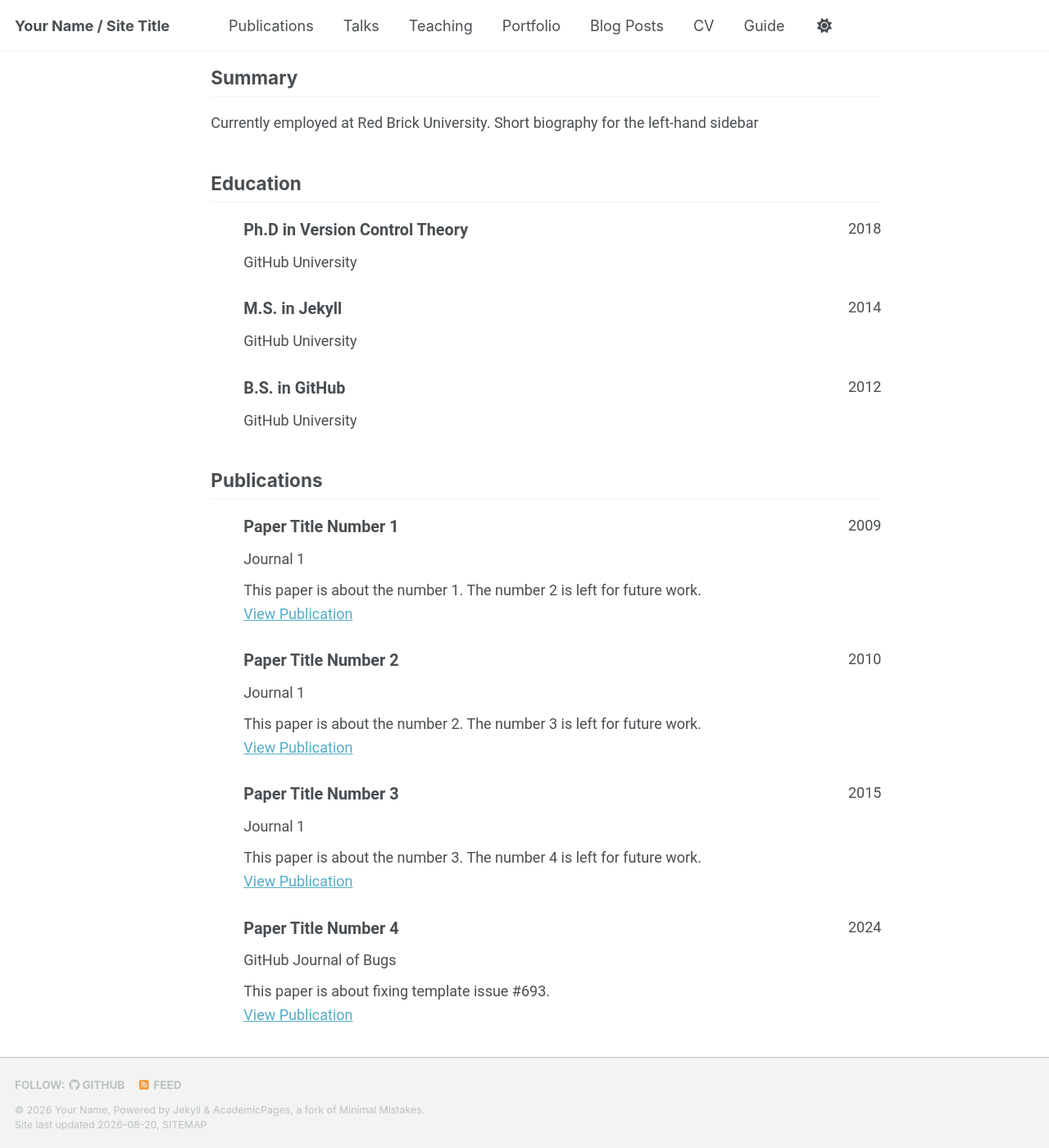
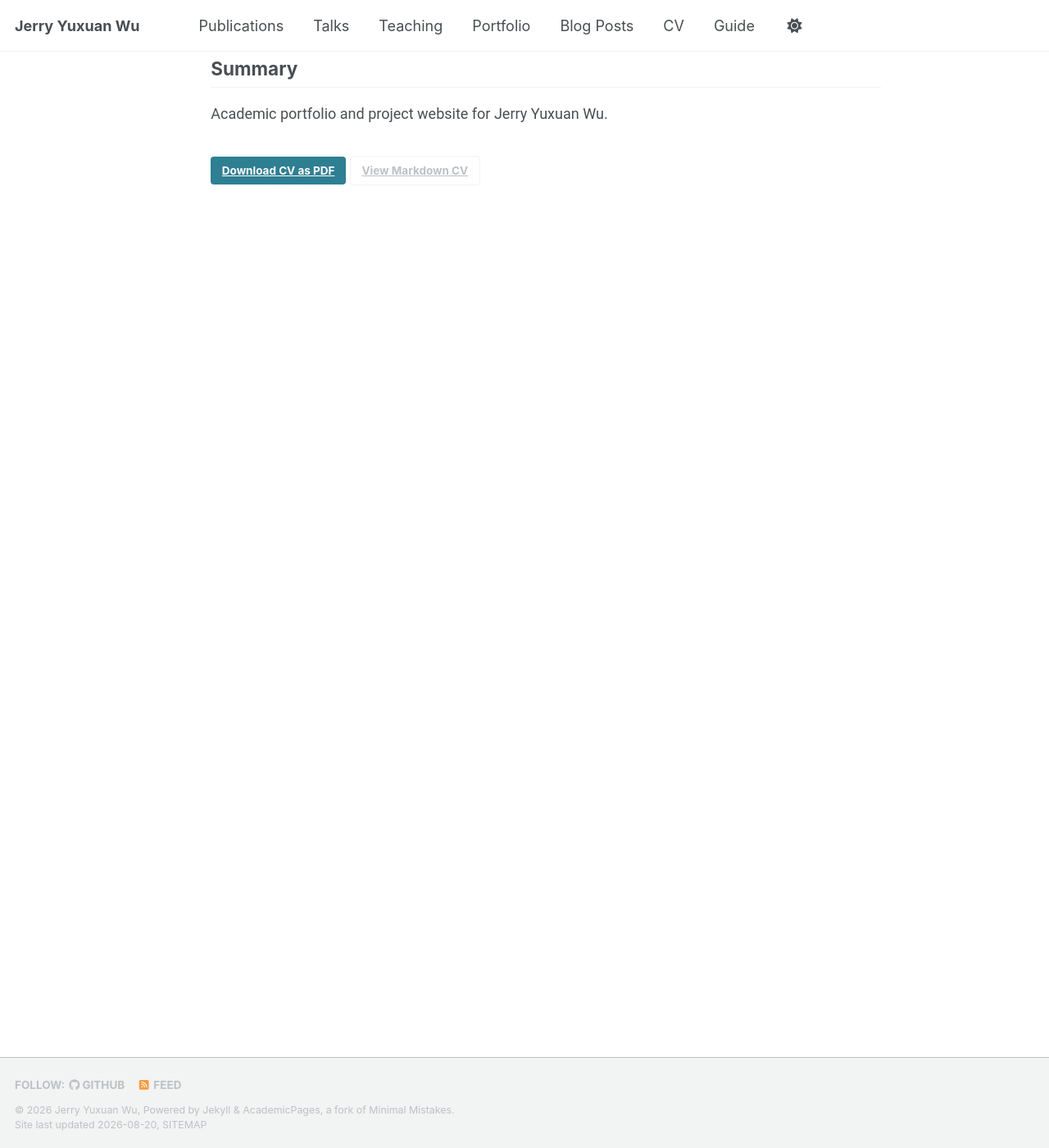
Before and after one commit to JerryYuxuanWu/JerryYuxuanWu.github.io, a Jekyll site: the page built from _pages/cv-json.md, in a window 1280 px wide and 1400 px high, scrolled down 310 px. Shown: the whole window at 82% size. Built offline with Jekyll 4.4.1, drawn with Linux system fonts in a browser that asks for light colours; a style sheet for code colours, icons or effects is not loaded; some of the changed text lies outside the part shown.

Commit message:
Update info

```diff
--- a/_config.yml
+++ b/_config.yml
@@ -9,39 +9,39 @@
 # Basic Site Settings
 locale                   : "en-US"
 site_theme               : "default" # The available themes options are "default", "air", "sunrise", "mint", "dirt" and "contrast"
-title                    : "Your Name / Site Title"
+title                    : "Jerry Yuxuan Wu"
 title_separator          : "-"
-name                     : &name "Your Name"
-description              : &description "Your Name's academic portfolio"   # Update this with a general description of your site, this is the default if not overridden by a page
-url                      : https://academicpages.github.io # The base hostname & protocol for your site e.g. "https://[your GitHub username].github.io",
+name                     : &name "Jerry Yuxuan Wu"
+description              : &description "Jerry Yuxuan Wu's academic portfolio"   # Update this with a general description of your site, this is the default if not overridden by a page
+url                      : https://jerryyuxuanwu.github.io # The base hostname & protocol for your site e.g. "https://[your GitHub username].github.io",
                                                            # or if you already have some other page hosted on Github then use "https://[your GitHub username].github.io/[Your Repo Name]"
 baseurl                  : "" # the subpath of your site, e.g. "/blog"
-repository               : "academicpages/academicpages.github.io"
+repository               : "jerryyuxuanwu/jerryyuxuanwu.github.io"
 
 # Site Author - The following control what appear as part of the author content on the side bar.
 #               If a field is blank the icon and link will not appear, otherwise it will be shown.
 #               Additional customization can be done by editing /_includes/author-profile.html
 author:
   # Biographic information
-  avatar           : "profile.png"
-  name             : "Your Sidebar Name"
+  avatar           : "Jerry.jpg"
+  name             : "Jerry Yuxuan Wu"
   pronouns         : # example: "she/her"
-  bio              : "Short biography for the left-hand sidebar"
-  location         : "Earth"
-  employer         : "Red Brick University"
-  uri              : # URL
-  email            : "none@example.org"
+  bio              : "Academic portfolio and project site"
+  location         : "Toronto, Canada"
+  employer         : "University of Toronto"
+  uri              : "https://jerryyuxuanwu.github.io"
+  email            : # e.g. "name@example.org"
 
   # Academic websites
   academia         : # URL
   arxiv            : # URL - Update with the correct link to your profile
-  googlescholar    : "https://scholar.google.com/citations?user=PS_CX0AAAAAJ"
+  googlescholar    : # URL
   inspire-hep      : # URL
   impactstory      : # URL
-  orcid            : "https://orcid.org/yourorcidurl"
+  orcid            : # URL
   semantic         : # URL
   ssrn             : # URL
-  pubmed           : "https://www.ncbi.nlm.nih.gov/pubmed/?term=john+snow"
+  pubmed           : # URL
   researchgate     : # URL
   scopus           : # URL
   zotero           : # URL
@@ -51,13 +51,13 @@ author:
   bitbucket        : # Username - Update with your username on the site
   codepen          : # Username
   dribbble         : # Username
-  github           : "academicpages"
+  github           : "jerryyuxuanwu"
   kaggle           : # Username
   stackoverflow    : # User number or user number and name (i.e., use "1" or "1/jeff-atwood")
 
   # Social media
   artstation       : # Username
-  bluesky          : "bsky.app" # Replace this with you Bluesky username
+  bluesky          : # Username
   facebook         : # Username
   flickr           : # Username
   foursquare       : # Username
--- a/_data/cv.json
+++ b/_data/cv.json
@@ -1,152 +1,33 @@
 {
   "basics": {
-    "name": "Your Sidebar Name",
-    "email": "none@example.org",
+    "name": "Jerry Yuxuan Wu",
+    "email": "",
     "phone": "",
-    "website": "https://academicpages.github.io",
-    "summary": "Currently employed at Red Brick University. Short biography for the left-hand sidebar",
+    "website": "https://jerryyuxuanwu.github.io",
+    "summary": "Academic portfolio and project website for Jerry Yuxuan Wu.",
     "location": {
       "address": "",
       "postalCode": "",
-      "city": "Earth",
-      "countryCode": "US",
+      "city": "",
+      "countryCode": "",
       "region": ""
     },
     "profiles": [
       {
-        "network": "Google Scholar",
-        "username": "",
-        "url": "https://scholar.google.com/citations?user=PS_CX0AAAAAJ"
-      },
-      {
-        "network": "ORCID",
-        "username": "",
-        "url": "https://orcid.org/yourorcidurl"
-      },
-      {
         "network": "GitHub",
-        "username": "academicpages",
-        "url": "https://github.com/academicpages"
+        "username": "jerryyuxuanwu",
+        "url": "https://github.com/jerryyuxuanwu"
       }
     ]
   },
   "work": [],
-  "education": [
-    {
-      "institution": "GitHub University",
-      "area": "Ph.D in Version Control Theory",
-      "studyType": "",
-      "startDate": "",
-      "endDate": "2018",
-      "gpa": null,
-      "courses": []
-    },
-    {
-      "institution": "GitHub University",
-      "area": "M.S. in Jekyll",
-      "studyType": "",
-      "startDate": "",
-      "endDate": "2014",
-      "gpa": null,
-      "courses": []
-    },
-    {
-      "institution": "GitHub University",
-      "area": "B.S. in GitHub",
-      "studyType": "",
-      "startDate": "",
-      "endDate": "2012",
-      "gpa": null,
-      "courses": []
-    }
-  ],
+  "education": [],
   "skills": [],
   "languages": [],
   "interests": [],
   "references": [],
-  "publications": [
-    {
-      "name": "Paper Title Number 1",
-      "publisher": "Journal 1",
-      "releaseDate": "2009-10-01",
-      "website": "https://academicpages.github.io/files/paper1.pdf",
-      "summary": "This paper is about the number 1. The number 2 is left for future work."
-    },
-    {
-      "name": "Paper Title Number 2",
-      "publisher": "Journal 1",
-      "releaseDate": "2010-10-01",
-      "website": "https://academicpages.github.io/files/paper2.pdf",
-      "summary": "This paper is about the number 2. The number 3 is left for future work."
-    },
-    {
-      "name": "Paper Title Number 3",
-      "publisher": "Journal 1",
-      "releaseDate": "2015-10-01",
-      "website": "https://academicpages.github.io/files/paper3.pdf",
-      "summary": "This paper is about the number 3. The number 4 is left for future work."
-    },
-    {
-      "name": "Paper Title Number 4",
-      "publisher": "GitHub Journal of Bugs",
-      "releaseDate": "2024-02-17",
-      "website": "https://academicpages.github.io/files/paper3.pdf",
-      "summary": "This paper is about fixing template issue #693."
-    }
-  ],
-  "presentations": [
-    {
-      "name": "Talk 1 on Relevant Topic in Your Field",
-      "event": "UC San Francisco, Department of Testing",
-      "date": "2012-03-01",
-      "location": "San Francisco, CA, USA",
-      "description": ""
-    },
-    {
-      "name": "Tutorial 1 on Relevant Topic in Your Field",
-      "event": "UC-Berkeley Institute for Testing Science",
-      "date": "2013-03-01",
-      "location": "Berkeley, CA, USA",
-      "description": ""
-    },
-    {
-      "name": "Talk 2 on Relevant Topic in Your Field",
-      "event": "London School of Testing",
-      "date": "2014-02-01",
-      "location": "London, UK",
-      "description": ""
-    },
-    {
-      "name": "Conference Proceeding talk 3 on Relevant Topic in Your Field",
-      "event": "Testing Institute of America 2014 Annual Conference",
-      "date": "2014-03-01",
-      "location": "Los Angeles, CA, USA",
-      "description": ""
-    }
-  ],
-  "teaching": [
-    {
-      "course": "Teaching experience 1",
-      "institution": "University 1, Department",
-      "date": "2014-01-01",
-      "role": "Undergraduate course",
-      "description": ""
-    },
-    {
-      "course": "Teaching experience 2",
-      "institution": "University 1, Department",
-      "date": "2015-01-01",
-      "role": "Workshop",
-      "description": ""
-    }
-  ],
-  "portfolio": [
-    {
-      "name": "Portfolio item number 1",
-      "category": "portfolio",
-      "date": "",
-      "url": "",
-      "description": "Short description of portfolio item number 1<br/><img src='/images/500x300.png'>"
-    }
-  ]
+  "publications": [],
+  "presentations": [],
+  "teaching": [],
+  "portfolio": []
 }
```
Also changed, not shown: images/Jerry.jpg (added), 1 other file.
